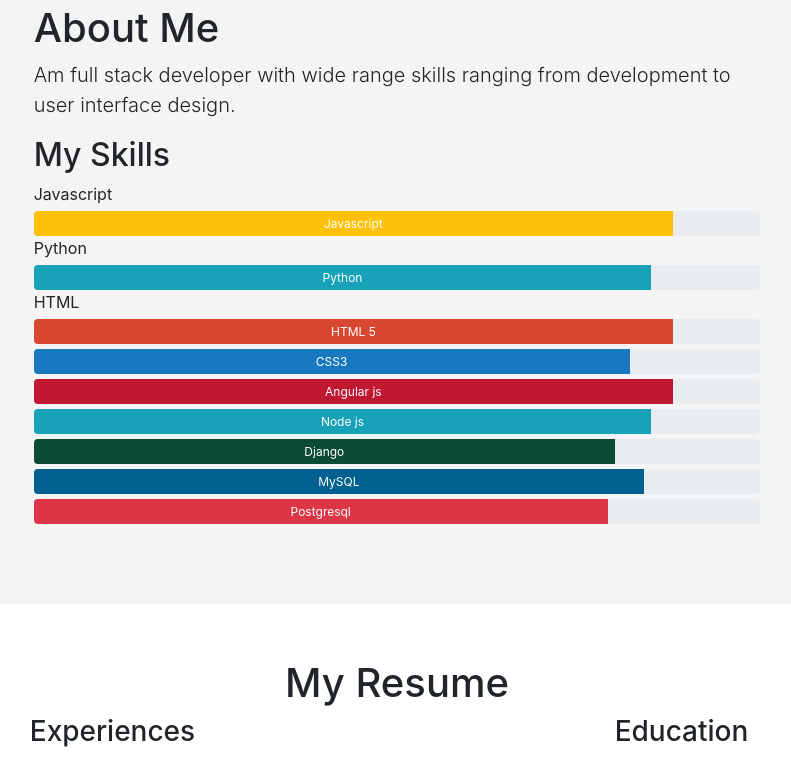
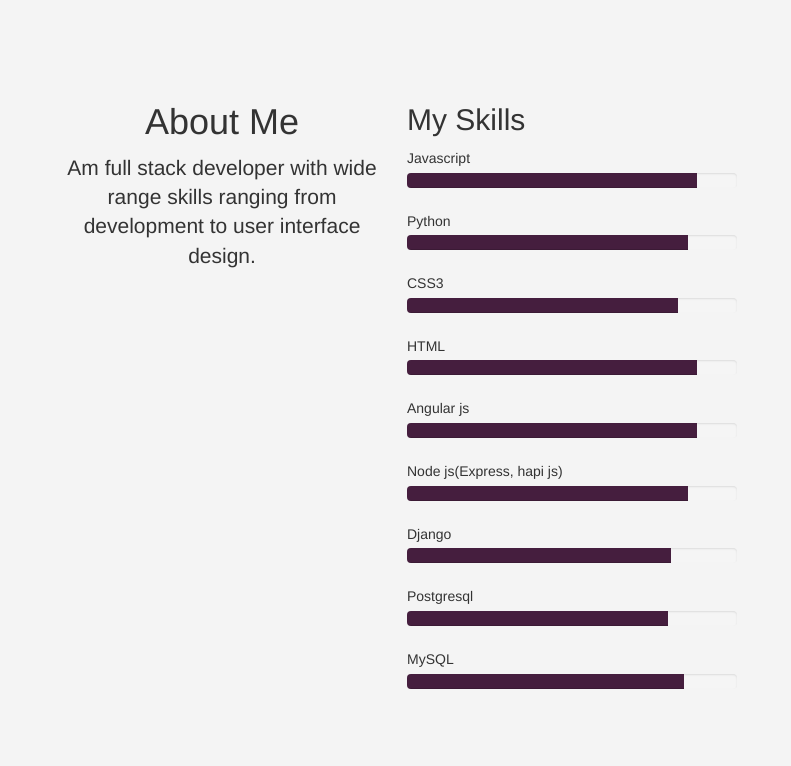
Before and after one commit to hick123/index, a plain HTML site: page index.html in a window 1280 px wide. Shown: the part 876-1642 px from the top of the page, without its empty margins (243-1034 px from the left). Drawn offline with nearby package versions, Linux system fonts and the light colour scheme; files that its build step writes are made by us from their sources.

Commit message:
update assets url

```diff
--- a/Assets/css/main.css
+++ b/Assets/css/main.css
@@ -5,14 +5,14 @@ body {
 } */
 
 nav {
-    background-color: #550C18
+  background-color: #251e3e
     /* height: 100%; */
 }
 
 .masthead {
   height: 100vh;
   min-height: 500px;
-    background: linear-gradient(#c0a8a893 100%, #c0a8a89a 100%), url("../img/thumb-1920-736508.jpg");
+  background: linear-gradient(#251e3e71 100%, #251e3e83 100%), url("../img/thumb-1920-736508.jpg");
 
   /* background-color: rgb(226, 109, 242); */
 
@@ -22,32 +22,39 @@ nav {
   background-position: center;
   background-repeat: no-repeat;
 }
+
 section {
   padding-top: 80px;
   padding-bottom: 80px;
   position: relative;
   overflow: hidden;
 }
-.masthead h1{
-  font-size: 88px !important;
+
+.masthead h1 {
+  font-size: 60px !important;
   color: rgb(255, 255, 255);
 }
-.masthead p{
+
+/* .masthead p {
   font-size: 42px !important;
   color: rgb(255, 255, 255);
-}
+} */
+
 @media (max-width:842px) {
-  .masthead h1{
+  .masthead h1 {
     font-size: 50px !important;
     color: rgb(255, 255, 255);
   }
-  .masthead p{
+
+  .masthead p {
     font-size: 32px !important;
     color: rgb(255, 255, 255);
   }
 }
-.masthead h1{
-  font-size: 38px;;
+
+.masthead h1 {
+  font-size: 38px;
+  ;
 }
 
 
@@ -67,16 +74,15 @@ section {
 
   66% {
     content: 'Entrepreneur';
-
   }
 
   100% {
     content: 'Photographer';
-
   }
 
   /* 100% {} */
 }
+
 .flex-container {
   display: flex;
   background-color: #073451;
@@ -110,7 +116,7 @@ section {
 
 .timeline::before {
   content: '';
-    background-color: black;
+  background-color: #251e3e;
   display: inline-block;
   position: absolute;
   left: 29px;
@@ -129,7 +135,7 @@ section {
 }
 
 .timeline li h5 {
-    background-color: black;
+  background-color: #251e3e;
   padding-left: 10px;
   padding-bottom: 5px;
   color: #fff;
@@ -164,75 +170,33 @@ section {
 
 
 /* skills */
-@keyframes load{
-    from {
-      width: 0%
-    }
-  }
-  @-webkit-keyframes load{
-    from {
-      width: 0%
-    }
-  }
-  @-moz-keyframes load{
-    from {
-      width: 0%
-    }
-  }
-  @-o-keyframes load{
+@keyframes load {
   from {
     width: 0%
   }
 }
 
+.progress {
+  margin-top: 3px;
+  height: 15px;
+}
 
-
-
-
-/*
-  .skill-bars h3 {
-    font-weight: normal;
-    margin-bottom: 16px;
-  }
-  .skills-ul {
-    overflow: hidden;
-  }
-  .skills-ul span {
-    display: inline-block;
-    font-weight: 600;
-    font-size: 14px;
-    margin-bottom: 4px;
-  }
-  .skills-ul li {
-    margin-bottom: 16px;
-  }
-  .skills-ul li:last-child {
-    margin-bottom: 0px;
-  }
-  .skill-bar-holder {
-    height: 12px;
-    width: 100%;
-    background: rgba(1, 162, 166, 0.1);
-    padding: 0px;
-    position: relative;
-  } */
-  .skill-capacity {
-    height: 12px;
-    background: #01a2a6;
-    padding: 0px !important;
-    left: 0px;
-    position: absolute;
-  }
-  .progress{
-    margin-top: 5px;
-    height: 25px;
-  }
-  #about{
+#about {
   background-color: #f4f4f4;
 }
-  #about li{
+
+#about li {
   list-style: none;
 }
+
+#about h1 {
+  text-align: center;
+}
+
+#about p {
+  text-align: center;
+}
+
 /* .skills-left {
     text-align: right;
   }
--- a/index.html
+++ b/index.html
@@ -6,9 +6,9 @@
     <meta name="viewport" content="width=device-width, initial-scale=1, shrink-to-fit=no">
     <meta name="description" content="">
     <meta name="author" content="Isaiah korir Full Ftack Developer">
-    <link href="./assets/css/bootstrap.min.css" rel="stylesheet">
-    <link href="./assets/css/main.css" rel="stylesheet">
-    <link href="./assets/css/flexboxgrid.min.css" rel="stylesheet">
+    <link href="./korir.github.io/assets/css/bootstrap.min.css" rel="stylesheet">
+    <link href="./korir.github.io/assets/css/main.css" rel="stylesheet">
+    <link href="./korir.github.io/assets/css/flexboxgrid.min.css" rel="stylesheet">
     <!-- <style>
         .skill-capacity {
     height: 12px;
@@ -27,7 +27,7 @@
     <nav class="navbar navbar-expand-md navbar-dark fixed-top">
         <div class="container">
 
-            <a class="navbar-brand" href="#">Carousel</a>
+            <a class="navbar-brand" href="#">IK</a>
             <button class="navbar-toggler" type="button" data-toggle="collapse" data-target="#navbarCollapse"
                 aria-controls="navbarCollapse" aria-expanded="false" aria-label="Toggle navigation">
                 <span class="navbar-toggler-icon"></span>
@@ -55,11 +55,14 @@
             <div class="row h-100 align-items-center">
                 <div class="col-12 text-center">
                     <h1 class="font-weight-light"> <b>ISAIAH KORIR</b> </h1>
-                    <p class="lead">Am <span></span></p>
-                    <a href=""><img src="/Assets/img/linkedin-logo.png" height="40px" width="40px" alt=""></a>
+                    <p class="lead" style="  font-size: 32px !important;
+                    color: rgb(255, 255, 255); font-style: italic;"> <b>Full stack developer</b> </p>
+                    <p class="lead" style="  font-size: 22px !important;
+                    color: rgb(255, 255, 255)">Am also <span></span></p>
+                    <a  target="_blank" href="https://www.linkedin.com/in/isaiah-korir-1b4a1650/"><img src="/Assets/img/linkedin-logo.png" height="40px" width="40px" alt=""></a>
 
-                    <a href=""><img src="/Assets/img/git.png" height="45px" width="45px" alt=""></a>
-                    <a href=""><img src="/Assets/img/twitter.png" height="45px" width="45px" alt=""></a>
+                    <a  target="_blank" href="https://github.com/hick123"><img src="/korir.github.io/Assets/img/git.png" height="45px" width="45px" alt=""></a>
+                    <a  target="_blank" href="https://twitter.com/ikorir"><img src="/korir.github.io/Assets/img/twitter.png" height="45px" width="45px" alt=""></a>
 
                 </div>
             </div>
@@ -70,7 +73,9 @@
         <div class="container">
 
             <div class="row">
-                <div class="col-md-8 col-md-offset-2 col-sm-10 col-sm-offset-1">
+                <!-- <div class="col-md-8 col-md-offset-2 col-sm-10 col-sm-offset-1"> -->
+
+                <div class="col-md-6">
                     <h1> About Me
                     </h1>
                     <p class="lead">
@@ -78,15 +83,16 @@
                         design.
 
                     </p>
+                </div>
+                <div class="col-md-6">
                     <h2>
                         My Skills
                     </h2>
                     <li>
                         <span>Javascript</span>
                         <div class="progress">
-                            <div class="progress-bar bg-warning" role="progressbar" style="width: 88%"
+                            <div class="progress-bar" role="progressbar" style="width: 88%;  background-color: #451e3e "
                                 aria-valuenow="75" aria-valuemin="0" aria-valuemax="100">
-                                Javascript
                             </div>
                         </div>
                     </li>
@@ -94,90 +100,89 @@
                         <span>Python</span>
                         <div class="progress">
 
-                                <div class="progress-bar bg-info" role="progressbar" style="width: 85%" aria-valuenow="25"
-                                    aria-valuemin="0" aria-valuemax="100">
-                                    Python
+                            <div class="progress-bar" role="progressbar" style="width: 85%;  background-color: #451e3e "
+                                aria-valuenow="25" aria-valuemin="0" aria-valuemax="100">
+
                             </div>
                         </div>
                     </li>
                     <li>
-                            <span></span>
+                        <span>CSS3</span>
+                        <div class="progress">
+                            <div class="progress-bar" role="progressbar" style="width: 82%;  background-color: #451e3e 	"
+                                aria-valuenow="100" aria-valuemin="0" aria-valuemax="100"></div>
+                        </div>
                     </li>
                     <li>
                         <span>HTML</span>
                         <div class="progress">
-                                        <div class="progress-bar" role="progressbar" style=" width: 88%; background-color: #d84830;"
+                            <div class="progress-bar" role="progressbar"
+                                style=" width: 88%;  background-color: #451e3e ;" aria-valuenow="50" aria-valuemin="0"
+                                aria-valuemax="100">
+                            </div>
+                        </div>
+
+                    </li>
+                    <li>
+                        <span>Angular js
+                        </span>
+                        <div class="progress">
+                            <div class="progress-bar" role="progressbar" style="width: 88%;  background-color: #451e3e ;"
+                                aria-valuenow="75" aria-valuemin="0" aria-valuemax="100">
+                            </div>
+                        </div>
+                    </li>
+                    <li>
+                        <span> Node js(Express, hapi js)
+                        </span>
+                        <div class="progress">
+
+                            <div class="progress-bar" role="progressbar" style="width: 85%;  background-color: #451e3e "
+                                aria-valuenow="25" aria-valuemin="0" aria-valuemax="100">
+                            </div>
+                        </div>
+                    </li>
+                    <li>
+                        <span>Django</span>
+                        <div class="progress">
+                            <div class="progress-bar" role="progressbar" style="width: 80%;  background-color: #451e3e ;"
                                 aria-valuenow="50" aria-valuemin="0" aria-valuemax="100">
-                                            HTML 5</div>
+
+                            </div>
+                        </div>
+                    </li>
+                    <li>
+                        <span>
+                            Postgresql
+                        </span>
+                        <div class="progress">
+                            <div class="progress-bar" role="progressbar" style="width: 79% ;  background-color: #451e3e "
+                                aria-valuenow="100" aria-valuemin="0" aria-valuemax="100">
+
+                            </div>
+                        </div>
+                    </li>
+                    <li>
+                        <span>MySQL</span>
+                        <div class="progress">
+                            <div class="progress-bar" role="progressbar" style="width: 84%; background-color: #451e3e ;"
+                                aria-valuenow="100" aria-valuemin="0" aria-valuemax="100">
+
+                            </div>
                         </div>
 
                     </li>
 
 
-                    <div class="progress">
-                        <div class="progress-bar" role="progressbar" style="width: 82%;background-color: #1878c0	"
-                            aria-valuenow="100" aria-valuemin="0" aria-valuemax="100">CSS3</div>
-                    </div>
-                    <div class="progress">
-                        <div class="progress-bar" role="progressbar" style="width: 88%; background-color: #c01830;"
-                            aria-valuenow="75" aria-valuemin="0" aria-valuemax="100">
-                            Angular js
-                        </div>
-                    </div>
-                    <div class="progress">
-
-                        <div class="progress-bar bg-info" role="progressbar" style="width: 85%" aria-valuenow="25"
-                            aria-valuemin="0" aria-valuemax="100">
-                            Node js
-                        </div>
-                    </div>
-                    <div class="progress">
-                        <div class="progress-bar" role="progressbar" style="width: 80%; background-color: #0C4B33;"
-                            aria-valuenow="50" aria-valuemin="0" aria-valuemax="100">
-                            Django
-                        </div>
-                    </div>
-
-                    <div class="progress">
-                        <div class="progress-bar" role="progressbar" style="width: 84%; background-color: #006090;"
-                            aria-valuenow="100" aria-valuemin="0" aria-valuemax="100">
-                            MySQL
-                        </div>
-                    </div>
-                    <div class="progress">
-                        <div class="progress-bar bg-danger" role="progressbar" style="width: 79%" aria-valuenow="100"
-                            aria-valuemin="0" aria-valuemax="100">
-                            Postgresql
-                        </div>
-                    </div>
-                </div>
                 </div>
 
 
 
-            <!-- <div class="row">
-                <div class="col-md-6">
-                    <h1>
-                        About me
-                    </h1>
-                <p>
-                    Am full stack developer with wid
-                </p>
-                </div>
-                <div class="col-md-6">
-                            <h1>My Skills</h1>
-    <div class="bar js" data-skill="Javascript"></div>
-    <div class="bar python" data-skill="Python"></div>
-    <div class="bar back intermediate" data-skill="C#"></div>
-    <div class="bar front advanced" data-skill="CSS3"></div>
-    <div class="bar front expert" data-skill="HTML5"></div>
-
-                </div>
-
-            </div> -->
 
 
 
+                <!-- </div> -->
+            </div>
         </div>
     </section>
     <section class="resume" id="resume">
@@ -185,7 +190,7 @@
             <h1 style="text-align: center;"> My Resume</h1>
 
             <div class="row align-items-center">
-                <div class="col-md-6">
+                <div class=" col-sm-6 col-md-6">
                     <h3 style="text-align-last: center;">Experiences</h3>
                     <ul class="timeline">
                         <li>
@@ -227,7 +232,7 @@
 
                     </ul>
                 </div>
-                <div class="col-md-6">
+                <div class=" col-sm-6  col-md-6">
                     <h3 style="text-align-last: center;">Education</h3>
                     <ul class="timeline">
                         <li>
@@ -274,7 +279,7 @@
         </div>
 
     </section>
-    <footer id="sticky-footer" class="py-4 text-white-50" style="background-color: #550C18;">
+    <footer id="sticky-footer" class="py-4 text-white-50" style="background-color: #451e3e">
         <div class="container text-center">
             <small>Copyright &copy; ISAIAH KORIR</small>
         </div>
@@ -286,8 +291,8 @@
         </div>
     </main> -->
 
+    <script src="https://code.jquery.com/jquery-3.3.1.slim.min.js" integrity="sha384-q8i/X+965DzO0rT7abK41JStQIAqVgRVzpbzo5smXKp4YfRvH+8abtTE1Pi6jizo" crossorigin="anonymous"></script>
+    <script src="https://cdnjs.cloudflare.com/ajax/libs/popper.js/1.14.7/umd/popper.min.js" integrity="sha384-UO2eT0CpHqdSJQ6hJty5KVphtPhzWj9WO1clHTMGa3JDZwrnQq4sF86dIHNDz0W1" crossorigin="anonymous"></script>
+    <script src="https://stackpath.bootstrapcdn.com/bootstrap/4.3.1/js/bootstrap.min.js" integrity="sha384-JjSmVgyd0p3pXB1rRibZUAYoIIy6OrQ6VrjIEaFf/nJGzIxFDsf4x0xIM+B07jRM" crossorigin="anonymous"></script>
 </body>
-
-</body>
-
 </html>
```
Lines whose indentation alone changed are shown as unchanged.
